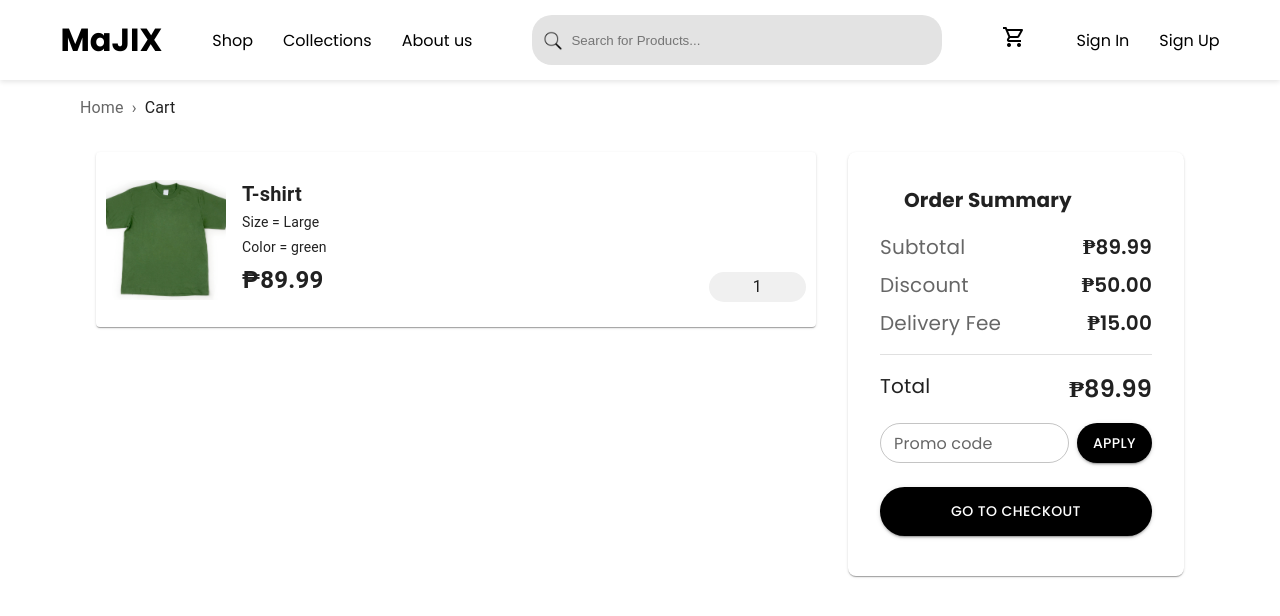
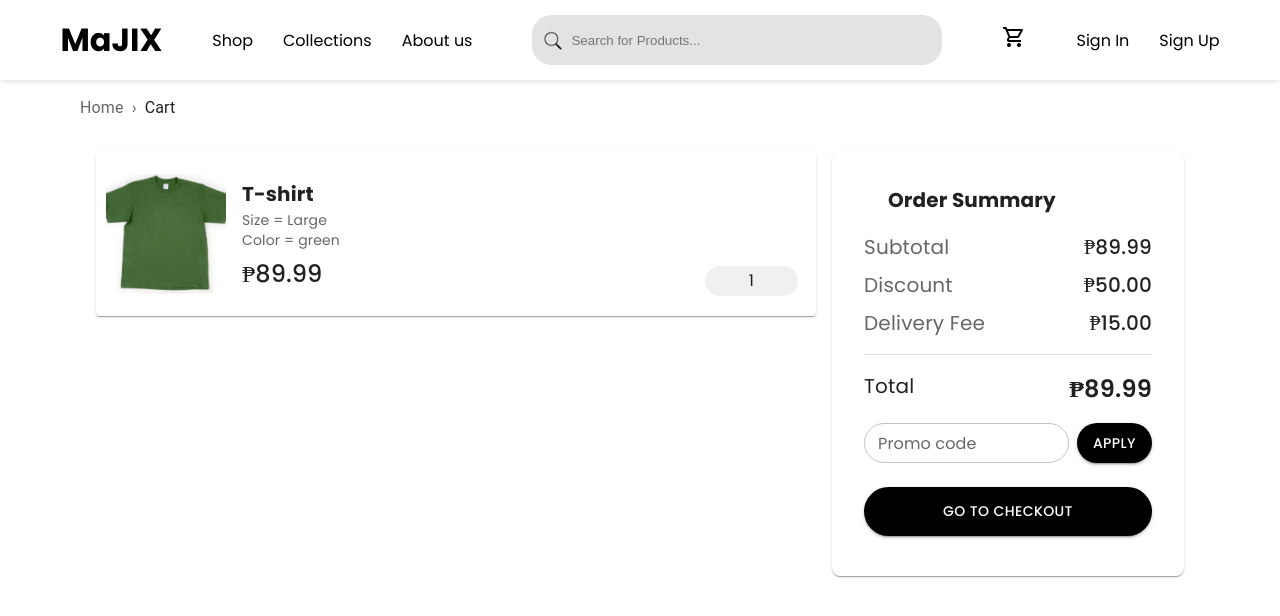
Before and after one commit to KennyDevz/MaJIX-Web-App, a React (Create React App) app in the folder frontend/: page /Cart in a window 1280 px wide. Shown: the top 616 px of the page. Built offline with nearby package versions, Linux system fonts and the light colour scheme; some icons are missing.

Commit message:
tech(adjustments): added modularity of other components and changes

```diff
--- a/frontend/src/components/cart_item.js
+++ b/frontend/src/components/cart/cart_item.js
@@ -14,6 +14,11 @@ import {useState} from 'react';
 export default function CartItem(props) {
     const [quantity, setQuantity] = useState(1);
 
+    const formattedPrice = Number(props.price).toLocaleString("en-PH", {
+        style: "currency",
+        currency: "PHP",
+    });
+
     const handleAdd = () => {
         setQuantity(quantity + 1);
     };
@@ -25,7 +30,13 @@ export default function CartItem(props) {
 
   return (
     <div>
-      <Card sx={{ display: 'flex',width:'700px', alignItems: 'center', padding: '10px' }}>
+      <Card sx={{
+        display: 'flex',
+        width: '100%', // Use 100% to be responsive
+        maxWidth: '700px', // Set a max-width instead of fixed width
+        alignItems: 'center',
+        padding: '10px'
+      }}>
         <CardMedia
           component="img"
           image={props.image}
@@ -34,20 +45,47 @@ export default function CartItem(props) {
         />
         <Box sx={{ display: 'flex', flex: 1, alignItems: 'center', justifyContent: 'space-between' }}>
           <CardContent sx={{ flex: 1 }}>
-            <Typography variant='h6' sx={{fontStyle:'bold', fontWeight:"700",fontSize:'20px'}}>
+            <Typography
+              variant='h6' // Use variant for sizing
+              sx={{
+                fontFamily: 'Poppins', // Add font
+                fontWeight:"700"
+              }}
+            >
                 {props.name}
             </Typography>
-            <Typography variant='subtitle1' sx={{fontStyle:'light', fontWeight:"400", fontSize:'14px'}}>
+            <Typography
+              variant='body2' // Use variant
+              sx={{
+                fontFamily: 'Poppins', // Add font
+                fontWeight:"400",
+                color: 'text.secondary' // Use theme color
+              }}
+            >
                 Size = {props.size}
             </Typography>
-            <Typography variant='subtitle1' sx={{fontStyle:'light', fontWeight:"400", fontSize:'14px'}}>
+            <Typography
+              variant='body2' // Use variant
+              sx={{
+                fontFamily: 'Poppins', // Add font
+                fontWeight:"400",
+                color: 'text.secondary' // Use theme color
+              }}
+            >
                 Color = {props.color}
             </Typography>
-            <Typography variant='subtitle1' sx={{fontStyle:'bold', fontWeight:"700",fontSize:'24px'}}>
-                ₱{props.price}
+            <Typography
+              variant='h5' // Use variant for price
+              sx={{
+                fontFamily: 'Poppins', // Add font
+                fontWeight:"500",
+                mt: 1 // Add a little margin-top
+              }}
+            >
+                {formattedPrice}
             </Typography>
           </CardContent>
-          <Box sx={{ display: 'flex', flexDirection: 'column', alignItems: 'flex-end', justifyContent: 'space-between', height: '124px' }}>
+          <Box sx={{ display: 'flex', flexDirection: 'column', alignItems: 'flex-end', justifyContent: 'space-between', height: '124px', pr: 1 }}>
             {/* Remove button at the top */}
             <Button variant="text" sx={{ textTransform: 'none', color: 'text.primary', alignSelf: 'flex-end' , marginBottom:'20px'}}>
               <IconButton size="small">
@@ -59,7 +97,9 @@ export default function CartItem(props) {
               <IconButton size="small" onClick={handleRemove}>
                 <RemoveIcon />
               </IconButton>
-              <Typography variant="body1">{quantity}</Typography>
+              <Typography variant="body1" sx={{ fontFamily: 'Poppins' }}>
+                {quantity}
+              </Typography>
               <IconButton size="small" onClick={handleAdd}>
                 <AddIcon />
               </IconButton>
--- a/frontend/src/components/order_summary.js
+++ b/frontend/src/components/cart/order_summary.js
@@ -28,17 +28,17 @@ export default function OrderSummary({ buttonText, onButtonClick }) {
 
         <Box sx={{ display: 'flex', justifyContent: 'space-between', marginBottom: 1 }}>
           <Typography  sx={{ fontFamily: 'Poppins', fontSize: '20px', color: 'rgba(0, 0, 0, 0.60)'  }}>Subtotal</Typography>
-          <Typography sx={{ fontFamily: 'Poppins', fontSize: '20px', fontWeight: '600' }}>₱89.99</Typography>
+          <Typography sx={{ fontFamily: 'Poppins', fontSize: '20px', fontWeight: '500' }}>₱89.99</Typography>
         </Box>
 
         <Box sx={{ display: 'flex', justifyContent: 'space-between', marginBottom: 1 }}>
           <Typography  sx={{ fontFamily: 'Poppins', fontSize: '20px', color: 'rgba(0, 0, 0, 0.60)'  }}>Discount</Typography>
-          <Typography  sx={{ fontFamily: 'Poppins', fontSize: '20px', fontWeight: '600' }}>₱50.00</Typography>
+          <Typography  sx={{ fontFamily: 'Poppins', fontSize: '20px', fontWeight: '500' }}>₱50.00</Typography>
         </Box>
 
         <Box sx={{ display: 'flex', justifyContent: 'space-between', marginBottom: 1 }}>
           <Typography  sx={{ fontFamily: 'Poppins', fontSize: '20px', color: 'rgba(0, 0, 0, 0.60)'  }}>Delivery Fee</Typography>
-          <Typography  sx={{ fontFamily: 'Poppins', fontSize: '20px', fontWeight: '600'}}>₱15.00</Typography>
+          <Typography  sx={{ fontFamily: 'Poppins', fontSize: '20px', fontWeight: '500'}}>₱15.00</Typography>
         </Box>
 
         <Box sx={{ borderBottom: '1px solid #e0e0e0', marginY: 2 }} />
--- a/frontend/src/pages/cart.js
+++ b/frontend/src/pages/cart.js
@@ -1,6 +1,6 @@
-import CartItem from "../components/cart_item";
+import CartItem from "../components/cart/cart_item";
 import tshirtImage from "../assets/tshirt.jpg";
-import OrderSummary from "../components/order_summary";
+import OrderSummary from "../components/cart/order_summary";
 import BreadCrumbs from "../components/breadcrumbs";
 import { Box } from "@mui/material";
 import { useNavigate } from 'react-router-dom';
--- a/frontend/src/pages/product_view.js
+++ b/frontend/src/pages/product_view.js
@@ -1,11 +1,11 @@
 import { Box, Typography } from "@mui/material";
 import BreadCrumbs from "../components/breadcrumbs";
-import ProductDetails from "../components/product_details";
+import ProductDetails from "../components/product_view/product_details";
 import tshirtImage from "../assets/tshirt.jpg";
-import ProductReview from "../components/product_review";
+import ProductReview from "../components/product_view/product_review";
 
 import { useEffect } from "react";
-import ReviewForm from "../components/review_form";
+import ReviewForm from "../components/product_view/review_form";
 
 export default function ProductView() {
   useEffect(() => { //scrolls to the top of component
```
Also changed, not shown: frontend/src/components/product_view/product_details.js (renamed from frontend/src/components/product_details.js), frontend/src/components/product_view/product_review.js (renamed from frontend/src/components/product_review.js), frontend/src/components/product_view/review_form.js (renamed from frontend/src/components/review_form.js).
